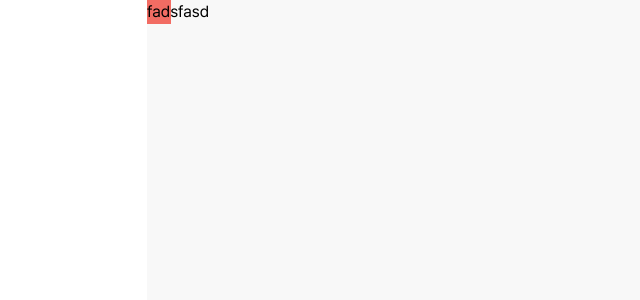
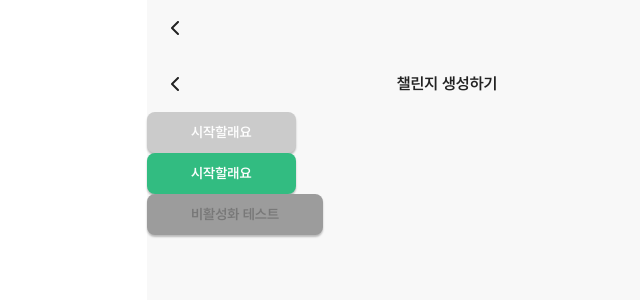
Before and after one commit to GDG-on-Campus-KHU/SDGP_team3_FE, a React (Vite) app: page / in a window 1280 px wide. Shown: the top 300 px of the page, without its empty margins (193-833 px from the left). Built offline with nearby package versions, Linux system fonts and the light colour scheme.

Commit message:
✨ Feat: router 설정

```diff
--- a/src/App.jsx
+++ b/src/App.jsx
@@ -1,8 +1,17 @@
+import { Route, Routes } from "react-router-dom";
+import { Btn } from "./shared/ui/button";
+import Header from "./shared/ui/header";
+import Main from "./pages/main";
+
 function App() {
   return (
     <div className="flex h-dvh w-full justify-center">
       <div className="flex w-full max-w-[600px] flex-col bg-background">
-        <p className="w-6 h-6 bg-red-500 text-red">fadsfasd</p>
+        <Routes>
+          <Route path="/" element={<Main />} />
+          <Route path="/create" element={<p>챌린지 생성 페이지</p>} />
+          <Route path="/world" element={<p>나의 세계 페이지</p>} />
+        </Routes>
       </div>
     </div>
   );
--- a/src/main.jsx
+++ b/src/main.jsx
@@ -1,10 +1,14 @@
 import { StrictMode } from "react";
 import ReactDOM from "react-dom/client";
+import { BrowserRouter } from "react-router-dom";
+
 import App from "./App.jsx";
 import "./index.css";
 
 ReactDOM.createRoot(document.getElementById("root")).render(
   <StrictMode>
-    <App />
+    <BrowserRouter>
+      <App />
+    </BrowserRouter>
   </StrictMode>
 );
--- a/src/pages/main/index.jsx
+++ b/src/pages/main/index.jsx
@@ -0,0 +1,15 @@
+import React from "react";
+import Header from "../../shared/ui/header";
+import { Btn } from "../../shared/ui/button";
+
+export default function Main() {
+  return (
+    <>
+      <Header />
+      <Header variant="create" title="챌린지 생성하기" />
+      <Btn variant="cancel">시작할래요</Btn>
+      <Btn>시작할래요</Btn>
+      <Btn disabled>비활성화 테스트</Btn>
+    </>
+  );
+}
```
